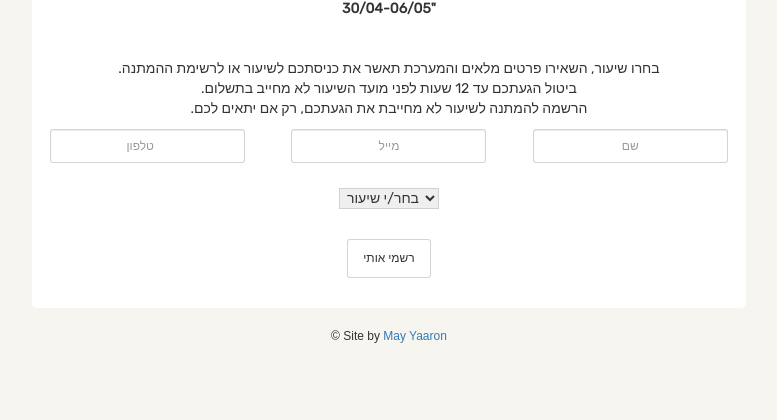
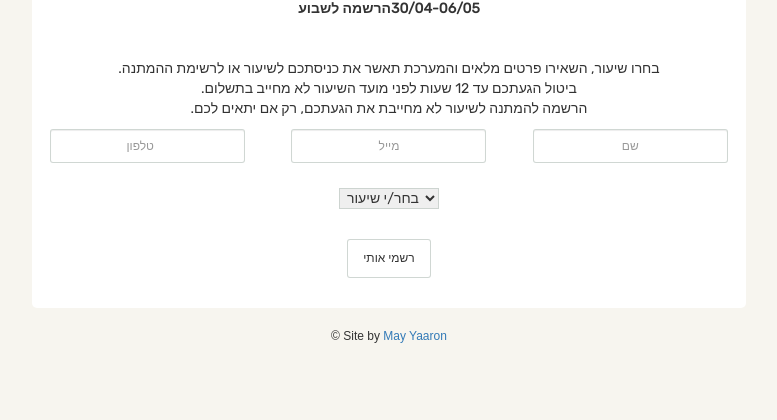
Before and after one commit to maykmayx/YogaRegApp, a Django app: a page that uses app/templates/weekk.html in a window 1280 px wide. Shown: the part 321-741 px from the top of the page, without its empty margins (251-1028 px from the left). Run offline with Django 3.2, Linux system fonts and the light colour scheme; data comes from the database, SQL or seed files in the repository; lists and menus that the app fills with data are empty; some libraries are stand-ins or nearby versions.

Commit message:
YogaApp first commit

```diff
--- a/app/templates/weekk.html
+++ b/app/templates/weekk.html
@@ -27,7 +27,7 @@
                         {% csrf_token %}
                         <div class="row">
 
-                            <strong><p class="col-xs-12" dir="rtl">"{{ cur_week }}</p></strong>
+                            <strong><p class="col-xs-12" dir="rtl">{{ cur_week }}הרשמה לשבוע </p></strong>
 
                             <p class="col-xs-12" dir="rtl">
                                 </br>בחרו שיעור, השאירו פרטים מלאים והמערכת תאשר את כניסתכם לשיעור או לרשימת ההמתנה.
```
